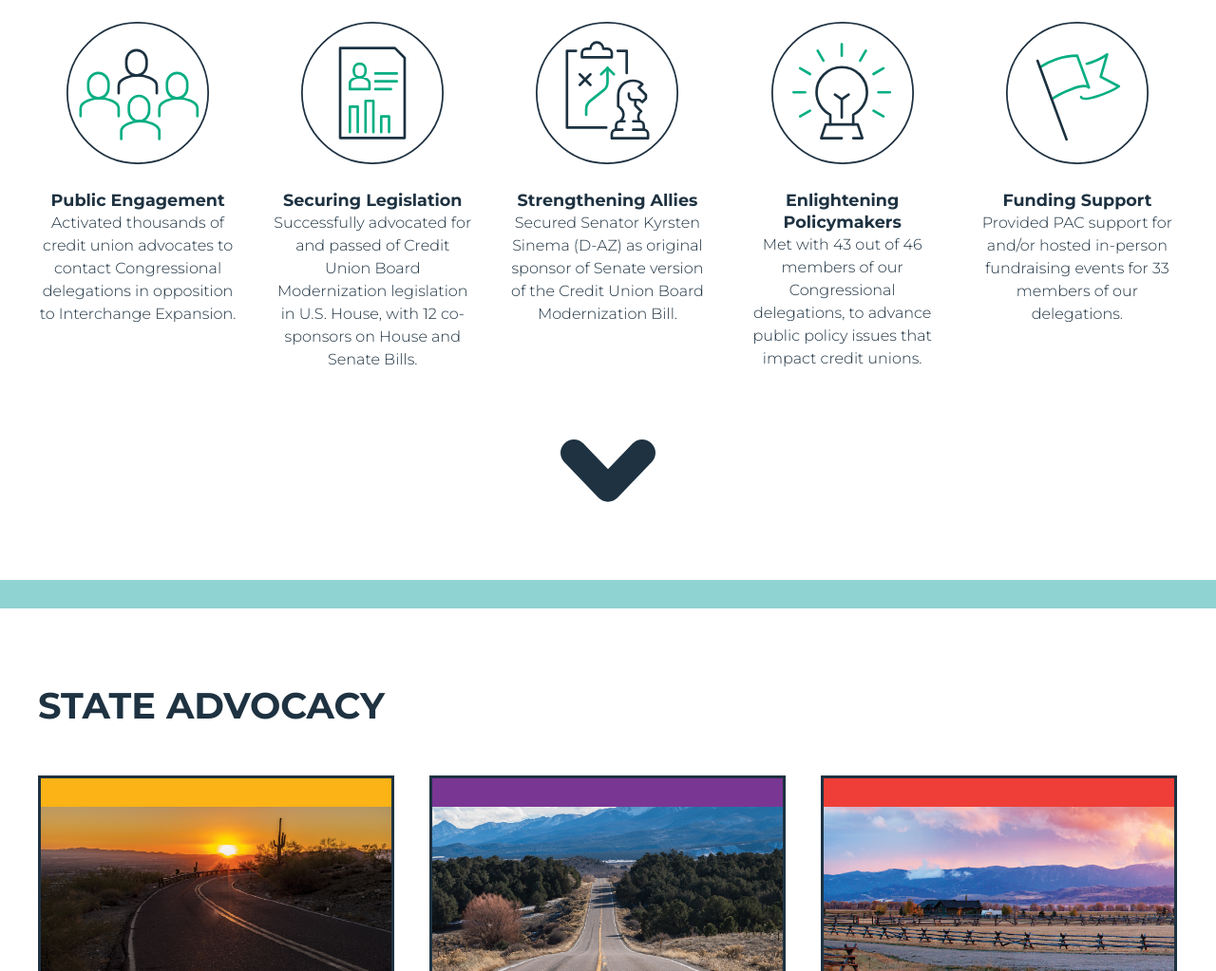
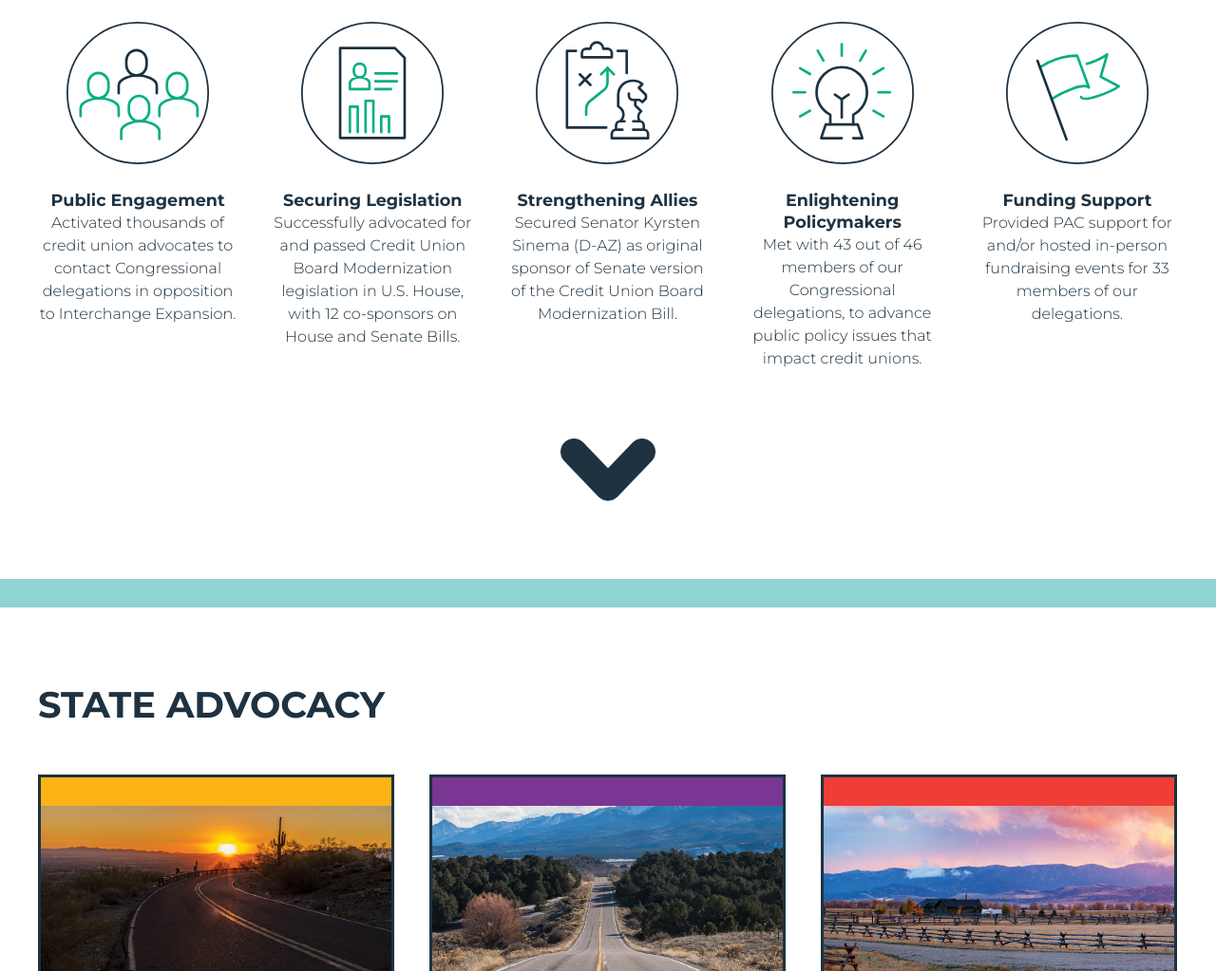
Before and after one commit to GoWest-Association/gowest-annual-report, a website: page index.html in a window 1280 px wide. Shown: the part 1054-2077 px from the top of the page at 95% size. Drawn offline with nearby package versions, Linux system fonts and the light colour scheme.

Commit message:
Quick copy edit.

```diff
--- a/index.html
+++ b/index.html
@@ -56,7 +56,7 @@
 							<svg class="icon-legislation" xmlns="http://www.w3.org/2000/svg" viewBox="0 0 146.42 146.42"><defs><style>.cls-1{stroke:#1f3242;stroke-miterlimit:10;stroke-width:1.71px;}.cls-1,.cls-2,.cls-3{fill:none;}.cls-2{stroke:#1c3241;}.cls-2,.cls-3{stroke-linecap:round;stroke-linejoin:round;stroke-width:2.6px;}.cls-3{stroke:#07ae82;}</style></defs><circle class="cls-1" cx="73.21" cy="73.21" r="72.36"/><path class="cls-3" d="M70.2,69.19v-6.03c0-4.02-5.53-6.03-10.05-6.03s-10.05,2.01-10.05,6.03v6.03h20.09Zm-10.05-12.06c3.62,0,6.03-2.7,6.03-6.03v-2.01c0-3.33-2.4-6.03-6.03-6.03s-6.03,2.7-6.03,6.03v2.01c0,3.33,2.4,6.03,6.03,6.03h0Zm16.07-4.02h22.1m-22.1,8.04h22.1m-22.1,8.04h16.07m-42.19,44.2v-26.12h8.04v26.12m8.04,0v-32.15h8.04v32.15m8.04,0v-16.07h8.04v16.07"/><polygon class="cls-2" points="106.36 119.42 40.06 119.42 40.06 27 96.32 27 106.36 37.05 106.36 119.42 106.36 119.42"/></svg>
 						</div>
 						<h3>Securing Legislation</h3>
-						<p>Successfully advocated for and passed of Credit Union Board Modernization legislation in U.S. House, with 12 co-sponsors on House and Senate Bills.</p>
+						<p>Successfully advocated for and passed Credit Union Board Modernization legislation in U.S. House, with 12 co-sponsors on House and Senate Bills.</p>
 					</div>
 
 					<div class="icon-column">
```
